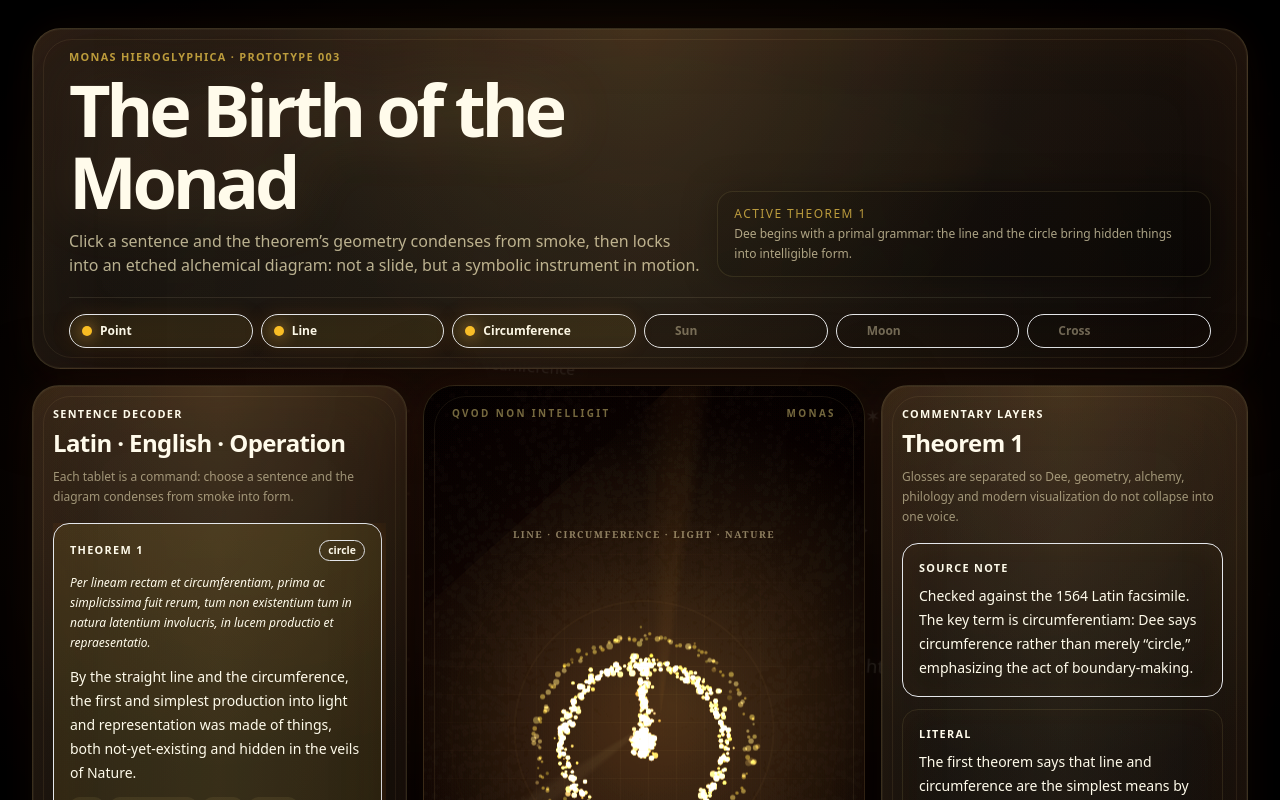
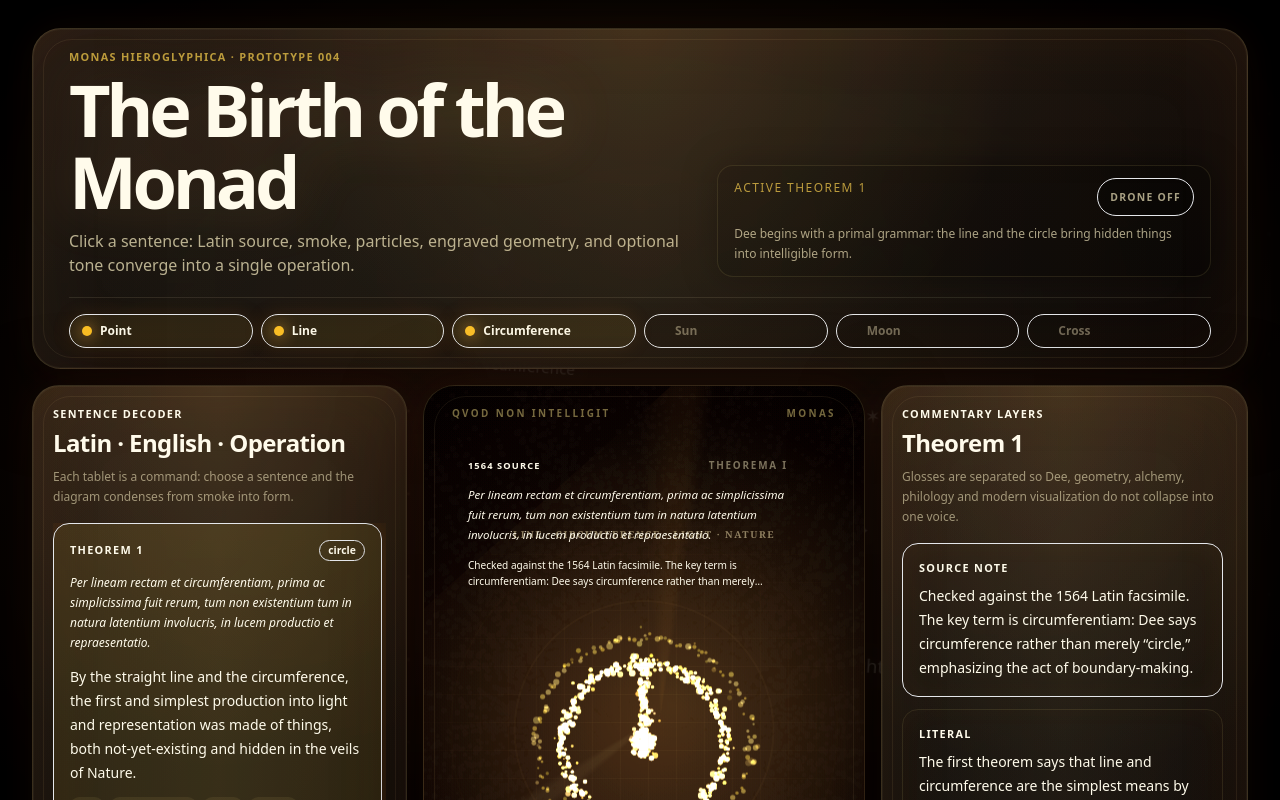
Before and after one commit to bookthief666/monas-hieroglyphica, a React (Vite) app: page / in a window 1280 px wide. Shown: the top 800 px of the page. Built offline with nearby package versions, Linux system fonts and the light colour scheme.

Commit message:
Integrate facsimile veil and ambient drone

```diff
--- a/src/App.tsx
+++ b/src/App.tsx
@@ -1,4 +1,6 @@
+import AmbientDrone from './components/AmbientDrone';
 import EtchedGlyphOverlay from './components/EtchedGlyphOverlay';
+import FacsimileVeil from './components/FacsimileVeil';
 import LivingMarginalia from './components/LivingMarginalia';
 import ParticleManifestation from './components/ParticleManifestation';
 import SentenceDecoder from './components/SentenceDecoder';
@@ -22,18 +24,20 @@ export default function App() {
         <header className="ritual-frame mb-4 overflow-hidden rounded-[1.8rem] px-5 py-5 sm:px-7 lg:px-9">
           <div className="flex flex-col gap-4 lg:flex-row lg:items-end lg:justify-between">
             <div>
-              <p className="latin-caps text-[0.68rem] font-black text-amber-300/70">Monas Hieroglyphica · Prototype 003</p>
+              <p className="latin-caps text-[0.68rem] font-black text-amber-300/70">Monas Hieroglyphica · Prototype 004</p>
               <h1 className="mt-2 text-4xl font-black tracking-[-0.06em] text-amber-50 drop-shadow-[0_0_28px_rgba(255,187,84,0.16)] sm:text-6xl lg:text-7xl">
                 The Birth of the Monad
               </h1>
               <p className="mt-3 max-w-3xl text-sm leading-6 text-amber-100/70 sm:text-base">
-                Click a sentence and the theorem’s geometry condenses from smoke, then locks into an etched
-                alchemical diagram: not a slide, but a symbolic instrument in motion.
+                Click a sentence: Latin source, smoke, particles, engraved geometry, and optional tone converge into a single operation.
               </p>
             </div>
             <div className="rounded-2xl border border-amber-200/10 bg-black/30 px-4 py-3 text-xs leading-5 text-amber-100/65 shadow-[0_0_34px_rgba(0,0,0,0.45)]">
-              <span className="latin-caps block text-amber-300/70">Active theorem {active.theorem}</span>
-              <span>{active.paraphrase}</span>
+              <div className="flex items-start justify-between gap-3">
+                <span className="latin-caps block text-amber-300/70">Active theorem {active.theorem}</span>
+                <AmbientDrone />
+              </div>
+              <span className="mt-2 block">{active.paraphrase}</span>
             </div>
           </div>
           <SymbolProgress />
@@ -44,9 +48,10 @@ export default function App() {
             <SentenceDecoder />
           </aside>
 
-          <section className="manifestation-stage order-1 min-h-[34rem] overflow-hidden rounded-[2rem] lg:order-2 lg:min-h-[calc(100vh-15rem)]">
+          <section className="manifestation-stage order-1 min-h-[34rem] overflow-hidden rounded-[2rem] lg:sticky lg:top-4 lg:order-2 lg:min-h-[calc(100vh-9rem)]">
             <ParticleManifestation />
             <EtchedGlyphOverlay />
+            <FacsimileVeil />
             <div className="pointer-events-none absolute inset-0 stage-grid" />
             <div className="pointer-events-none absolute inset-0 stage-aura" />
             <div className="pointer-events-none absolute inset-x-5 top-5 flex items-center justify-between text-[0.62rem] font-black tracking-[0.24em] text-amber-200/45 sm:inset-x-7">
```
